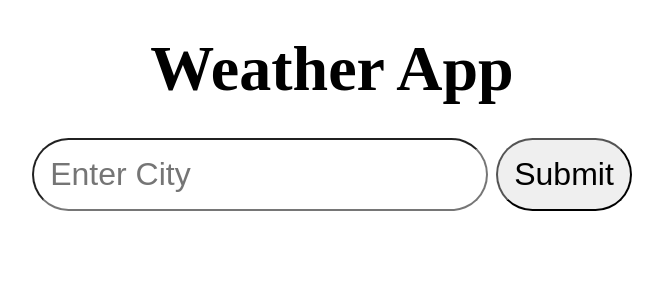
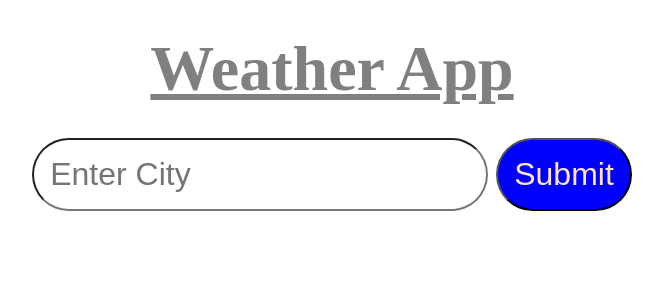
Before and after one commit to haftamudesta/Weather_App_Python, a Flask app: page / in a window 1280 px wide. Shown: the top 300 px of the page, without its empty margins (308-971 px from the left). Run offline with Flask 3, Linux system fonts and the light colour scheme.

Commit message:
Add some css

```diff
--- a/static/styles/styles.css
+++ b/static/styles/styles.css
@@ -19,3 +19,19 @@ input,button{
         padding: 1rem;
         border-radius: 4rem;
 }
+button {
+        background: blue;
+        color: bisque;
+        cursor: pointer;
+}
+.weather-app {
+        text-decoration: underline;
+        color: gray;
+        font-weight: 700;
+}
+
+.city-weather{
+        color: blueviolet;
+        font-weight: 700;
+        text-decoration: darkgreen;
+}
--- a/templates/index.html
+++ b/templates/index.html
@@ -7,7 +7,7 @@
         <link href="{{url_for('static',filename='styles/styles.css')}}" rel="stylesheet" />
 </head>
 <body>
-        <h1>Weather App</h1>
+        <h1 class="weather-app">Weather App</h1>
         <form action="/weather">
                 <input type="text" name="city" id="city" placeholder="Enter City">
                 <button type="submit">Submit</button>
--- a/templates/weather.html
+++ b/templates/weather.html
@@ -7,7 +7,7 @@
         <link href="{{url_for('static',filename='styles/styles.css')}}" rel="stylesheet" />
 </head>
 <body>
-        <h1>{{ title }} Weather</h1>
+        <h1 class="city-weather">{{ title }} Weather</h1>
         <p>{{ status }} and {{ temp }} &deg;</p>
         <p>Feels like {{ feels_like }} &deg;</p>
         <form action="/weather">
```
